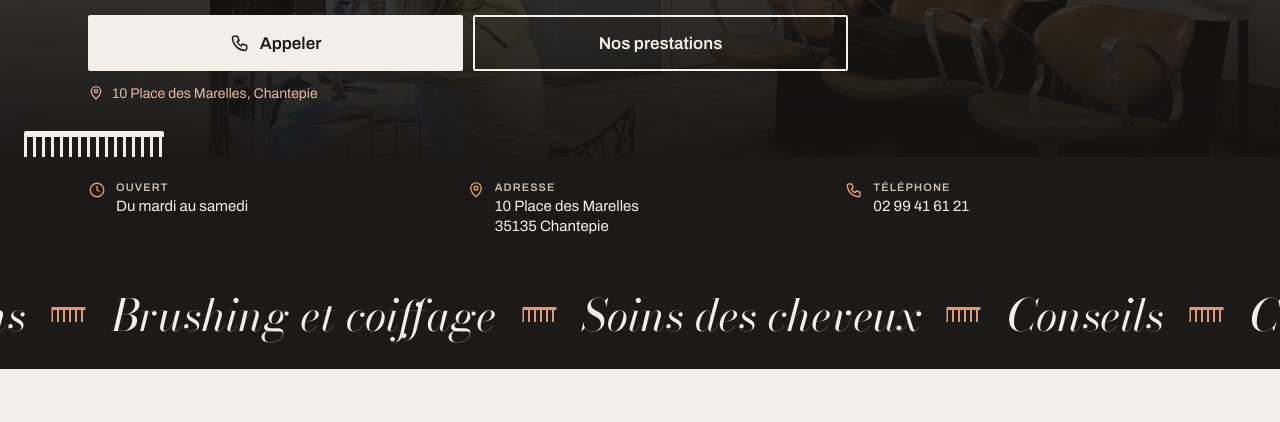
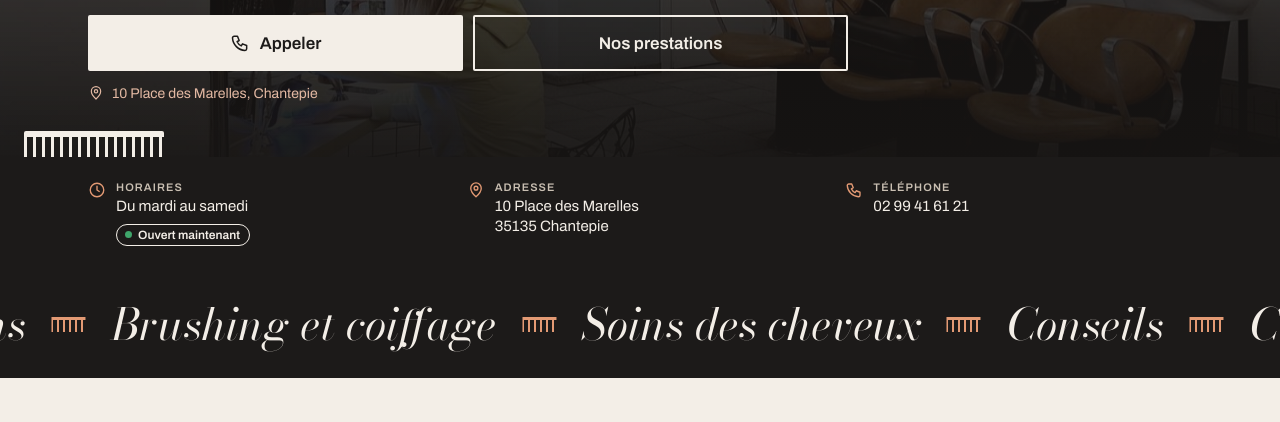
Before and after one commit to Kirazox/demos, a plain HTML site: page audace-coiffure-by-clara-chantepie/index.html in a window 1280 px wide. Shown: the part 643-1065 px from the top of the page. Drawn offline with nearby package versions, Linux system fonts and the light colour scheme.

Commit message:
Démo audace-coiffure-by-clara-chantepie : index.html

```diff
--- a/audace-coiffure-by-clara-chantepie/index.html
+++ b/audace-coiffure-by-clara-chantepie/index.html
@@ -62,6 +62,10 @@ a{color:#9A3F22}a:hover{color:#1C1A19}
 }
 
 td.ferme{color:#5E5751!important}
+/* ---- Badge « Ouvert maintenant / Fermé » (caché par défaut, affiché par le JavaScript) ---- */
+.statut{align-self:flex-start;white-space:nowrap;margin-top:5px;font-size:12px;font-weight:600;line-height:1.5;padding:1px 9px 1px 8px;border:1px solid currentColor;border-radius:999px}
+.statut>span:before{content:"";display:inline-block;width:7px;height:7px;border-radius:50%;margin-right:6px;vertical-align:1px;background:#3FA66B}
+.statut>[data-etat=ferme]:before{background:#D0573F}
 /* ---- Tailles des noms longs (classe calculée par assemblage.classe_nom) ---- */
 .nom-l{--k:1}.nom-m{--k:.82}.nom-s{--k:.66}.nom-xs{--k:.52}
 /* ---- Ordinateur : contenu limité à 1200 px, marges de 48 px ---- */
@@ -118,7 +122,7 @@ td.ferme{color:#5E5751!important}
 </section>
 
 <section aria-label="Infos pratiques" style="background: #1C1A19; display: flex; flex-wrap: wrap">
-  <div style="flex: 1 1 150px; display: flex; gap: 10px; align-items: flex-start; padding: 18px 16px; box-sizing: border-box; text-decoration: none"><svg aria-hidden="true" width="18" height="18" viewBox="0 0 24 24" fill="none" stroke="#E39A74" stroke-width="1.8" stroke-linecap="round" stroke-linejoin="round" style="flex-shrink: 0"><circle cx="12" cy="12" r="9"/><path d="M12 7v5l3 2"/></svg><span style="display: flex; flex-direction: column; gap: 3px"><span style="font-family: 'Archivo', system-ui, sans-serif; font-size: 11px; font-weight: 600; letter-spacing: 0.1em; text-transform: uppercase; color: #C9BFB2">Ouvert</span><span style="font-family: 'Archivo', system-ui, sans-serif; font-size: 15px; line-height: 1.35; color: #F3EEE7">Du mardi au samedi</span></span></div>
+  <div style="flex: 1 1 150px; display: flex; gap: 10px; align-items: flex-start; padding: 18px 16px; box-sizing: border-box; text-decoration: none"><svg aria-hidden="true" width="18" height="18" viewBox="0 0 24 24" fill="none" stroke="#E39A74" stroke-width="1.8" stroke-linecap="round" stroke-linejoin="round" style="flex-shrink: 0"><circle cx="12" cy="12" r="9"/><path d="M12 7v5l3 2"/></svg><span style="display: flex; flex-direction: column; gap: 3px"><span style="font-family: 'Archivo', system-ui, sans-serif; font-size: 11px; font-weight: 600; letter-spacing: 0.1em; text-transform: uppercase; color: #C9BFB2">Horaires</span><span style="font-family: 'Archivo', system-ui, sans-serif; font-size: 15px; line-height: 1.35; color: #F3EEE7">Du mardi au samedi</span><span class="statut" style="color:#F3EEE7" data-horaires="[[],[[540,1140]],[[540,1140]],[[540,1140]],[[540,1170]],[[540,1020]],[]]" hidden><span data-etat="ouvert" hidden>Ouvert maintenant</span><span data-etat="ferme" hidden>Fermé</span></span></span></div>
   <a href="https://www.openstreetmap.org/?mlat=48.087975&amp;mlon=-1.620257#map=18/48.087975/-1.620257" style="flex: 1 1 150px; display: flex; gap: 10px; align-items: flex-start; padding: 18px 16px; box-sizing: border-box; text-decoration: none"><svg aria-hidden="true" width="18" height="18" viewBox="0 0 24 24" fill="none" stroke="#E39A74" stroke-width="1.8" stroke-linecap="round" stroke-linejoin="round" style="flex-shrink: 0"><path d="M12 21s-7-6.2-7-11.5A7 7 0 0 1 19 9.5C19 14.8 12 21 12 21z"/><circle cx="12" cy="9.5" r="2.5"/></svg><span style="display: flex; flex-direction: column; gap: 3px"><span style="font-family: 'Archivo', system-ui, sans-serif; font-size: 11px; font-weight: 600; letter-spacing: 0.1em; text-transform: uppercase; color: #C9BFB2">Adresse</span><span style="font-family: 'Archivo', system-ui, sans-serif; font-size: 15px; line-height: 1.35; color: #F3EEE7">10 Place des Marelles<br>35135 Chantepie</span></span></a>
   <a href="tel:+33299416121" style="flex: 1 1 150px; display: flex; gap: 10px; align-items: flex-start; padding: 18px 16px; box-sizing: border-box; text-decoration: none"><svg aria-hidden="true" width="18" height="18" viewBox="0 0 24 24" fill="none" stroke="#E39A74" stroke-width="1.8" stroke-linecap="round" stroke-linejoin="round" style="flex-shrink: 0"><path d="M5 4h4l2 5-2.5 1.5a11 11 0 0 0 5 5L15 13l5 2v4a2 2 0 0 1-2 2A16 16 0 0 1 3 6a2 2 0 0 1 2-2"/></svg><span style="display: flex; flex-direction: column; gap: 3px"><span style="font-family: 'Archivo', system-ui, sans-serif; font-size: 11px; font-weight: 600; letter-spacing: 0.1em; text-transform: uppercase; color: #C9BFB2">Téléphone</span><span style="font-family: 'Archivo', system-ui, sans-serif; font-size: 15px; line-height: 1.35; color: #F3EEE7"><span style="white-space: nowrap">02 99 41 61 21</span></span></span></a>
 </section>
@@ -169,6 +173,24 @@ td.ferme{color:#5E5751!important}
 
 </div>
 <script>
+/* Badge « Ouvert maintenant / Fermé » : calculé à l'heure de Paris avec les horaires écrits dans la page.
+   Les deux textes existent déjà (cachés) : on affiche le bon. Données absentes ou illisibles : rien ne s'affiche. */
+(function(){
+ var b=document.querySelector('.statut[data-horaires]');
+ if(!b)return;
+ try{
+  var s=JSON.parse(b.getAttribute('data-horaires'));   /* du lundi au dimanche : [[début, fin] en minutes] */
+  if(!Array.isArray(s)||s.length!==7)return;
+  var t={};new Intl.DateTimeFormat('en-GB',{timeZone:'Europe/Paris',weekday:'short',hour:'2-digit',
+   minute:'2-digit',hourCycle:'h23'}).formatToParts(new Date()).forEach(function(x){t[x.type]=x.value});
+  var j=['Mon','Tue','Wed','Thu','Fri','Sat','Sun'].indexOf(t.weekday),m=t.hour*60+ +t.minute;
+  if(j<0||isNaN(m))return;
+  var o=s[j].some(function(r){return m>=r[0]&&(r[1]<=r[0]||m<r[1])})   /* plage du jour (fin après minuit permise) */
+   ||s[(j+6)%7].some(function(r){return r[1]<=r[0]&&m<r[1]});        /* plage de la veille qui finit après minuit */
+  b.querySelector('[data-etat="'+(o?'ouvert':'ferme')+'"]').hidden=false;
+  b.hidden=false;
+ }catch(e){}
+})();
 /* Animations au défilement : le JavaScript ne fait que poser des marques, tout le contenu existe déjà. */
 (function(){
  var d=document.documentElement;                     /* la balise <html> */
```
